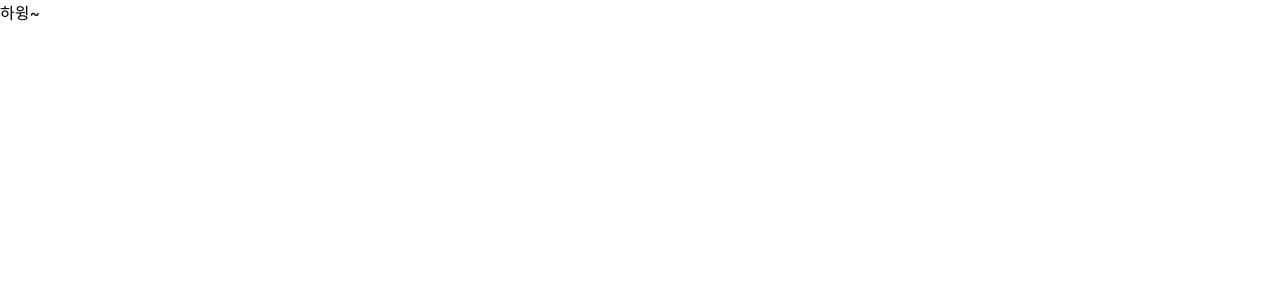
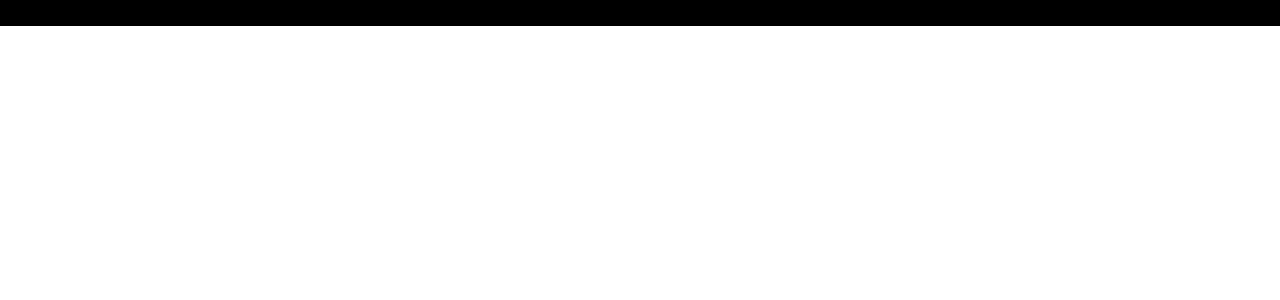
Before and after one commit to HyunGyeol/For-Your-Dish, a React (Create React App) app: page / in a window 1280 px wide. Shown: the top 300 px of the page. Built offline with nearby package versions, Linux system fonts and the light colour scheme.

Commit message:
woo: install sass

```diff
--- a/package.json
+++ b/package.json
@@ -13,6 +13,7 @@
     "react": "^18.2.0",
     "react-dom": "^18.2.0",
     "react-scripts": "5.0.1",
+    "sass": "^1.58.3",
     "typescript": "^4.9.5",
     "web-vitals": "^2.1.4"
   },
--- a/src/pages/Main.tsx
+++ b/src/pages/Main.tsx
@@ -1,3 +1,5 @@
+import styles from '../style/Main.module.scss'
+
 export default function Main() {
-    return <div>하윙~</div>
+    return <div className={styles.wrap}>하윙~</div>
 }
--- /dev/null
+++ b/src/style/Main.module.scss
@@ -0,0 +1,4 @@
+.wrap {
+    background: black;
+    border: 1px solid black;
+}
```
Also changed, not shown: 1 other file (tests, documents, lock files or other folders).
